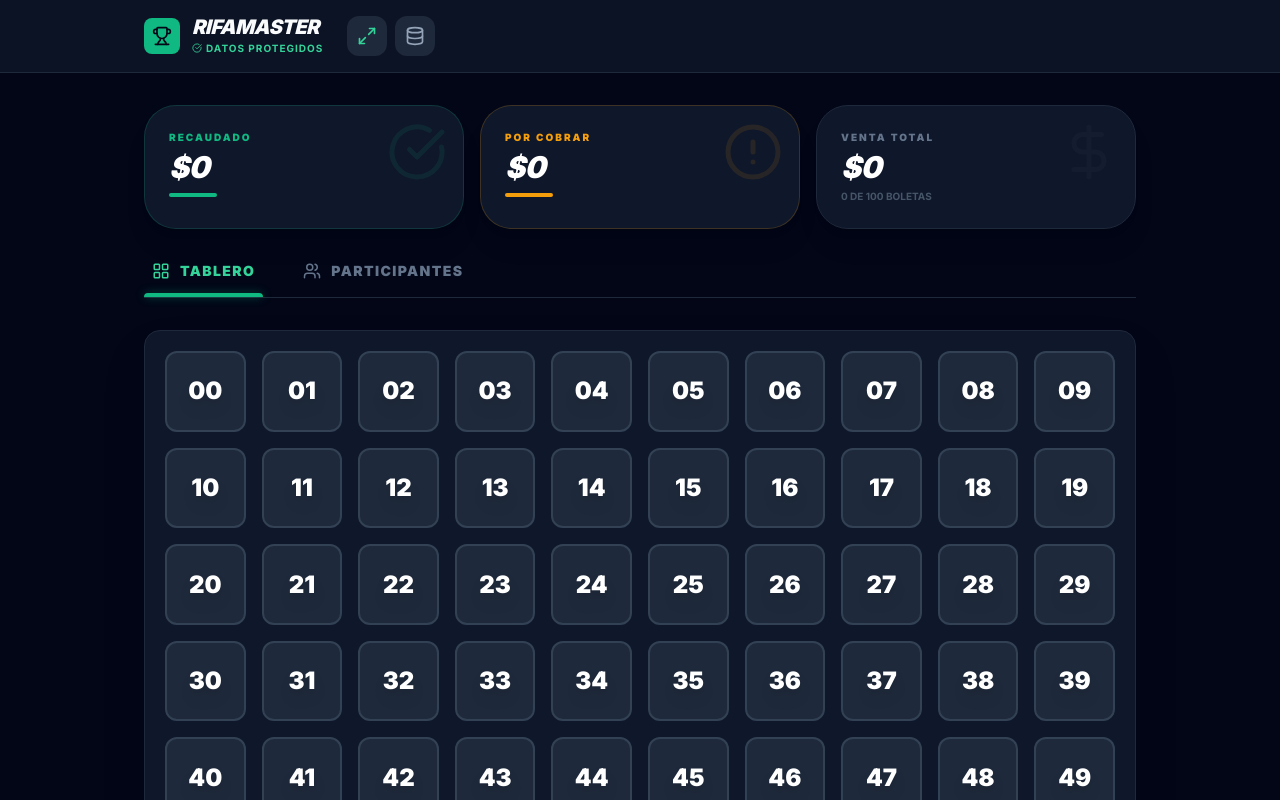
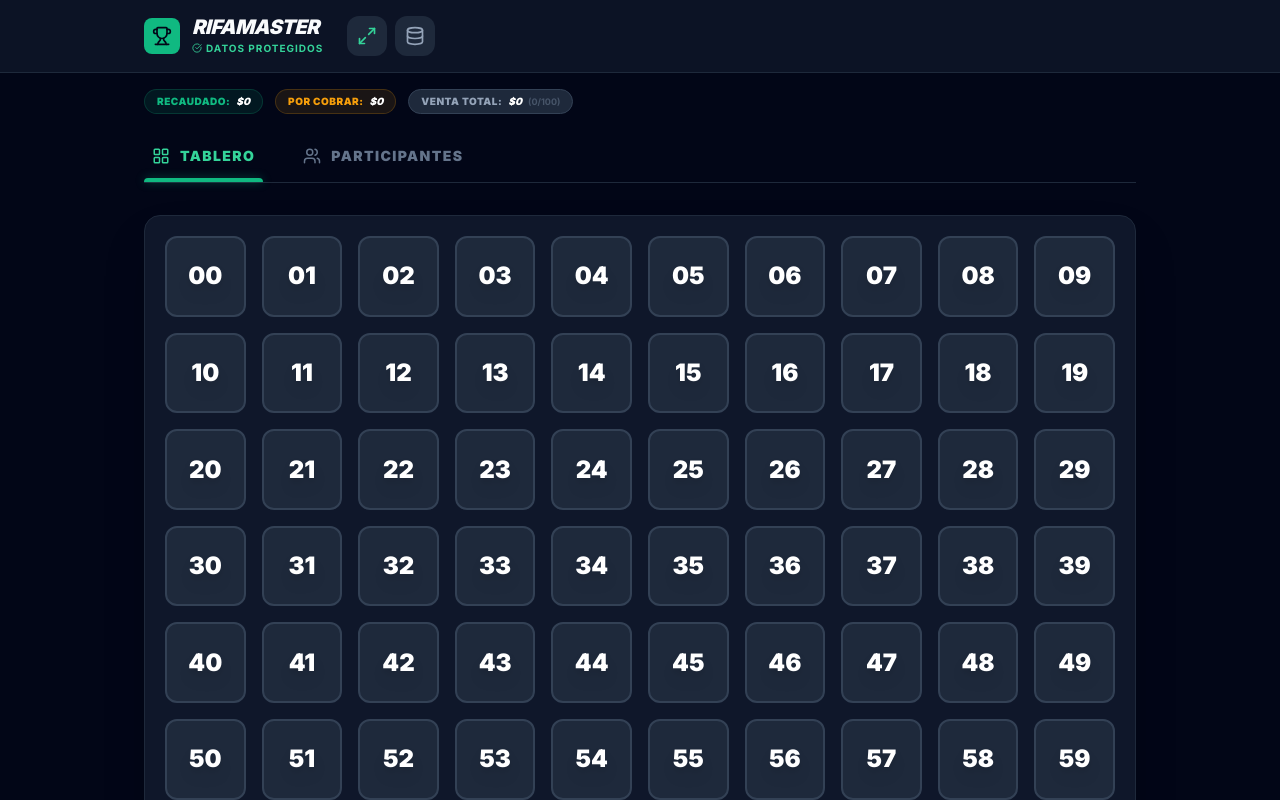
Before and after one commit to newxmkxkombat-coder/RifasMaster, a React (Vite) app: page / in a window 1280 px wide. Shown: the top 800 px of the page. Built offline with nearby package versions, Linux system fonts and the light colour scheme.

Commit message:
Redesign financial summary to be ultra-compact
Updated the financial summary section to be more compact and minimal, replacing cards with badges for 'Recaudado', 'Por Cobrar', and 'Venta Total'.

```diff
--- a/App.tsx
+++ b/App.tsx
@@ -360,46 +360,27 @@ const App: React.FC = () => {
         </header>
       )}
 
-      {/* Financial Summary - Only visible outside full screen */}
+      {/* Financial Summary - Redesigned to be ultra-compact and minimal */}
       {!isFullScreen && (
-        <section className="max-w-5xl mx-auto px-4 mt-8 animate-fade-in">
-          <div className="grid grid-cols-1 sm:grid-cols-3 gap-4">
-            {/* Recaudado Card */}
-            <div className="bg-slate-900 border border-emerald-500/20 rounded-[2rem] p-6 shadow-xl relative overflow-hidden group">
-              <div className="absolute top-0 right-0 p-4 opacity-10 group-hover:opacity-20 transition-opacity">
-                <CheckCircle size={60} className="text-emerald-500" />
-              </div>
-              <p className="text-[10px] font-black uppercase tracking-[0.2em] text-emerald-500 mb-1">Recaudado</p>
-              <h2 className="text-3xl font-black text-white italic tracking-tight">
-                ${financialStats.paid.toLocaleString()}
-              </h2>
-              <div className="mt-2 h-1 w-12 bg-emerald-500 rounded-full"></div>
+        <section className="max-w-5xl mx-auto px-4 mt-4 animate-fade-in">
+          <div className="flex flex-wrap items-center gap-3">
+            {/* Recaudado Badge */}
+            <div className="flex items-center gap-1.5 px-3 py-1 bg-emerald-500/10 border border-emerald-500/20 rounded-full">
+              <span className="text-[10px] font-black uppercase text-emerald-500 tracking-wider">Recaudado:</span>
+              <span className="text-[10px] font-black text-white italic">${financialStats.paid.toLocaleString()}</span>
             </div>
 
-            {/* Pendiente Card */}
-            <div className="bg-slate-900 border border-amber-500/20 rounded-[2rem] p-6 shadow-xl relative overflow-hidden group">
-              <div className="absolute top-0 right-0 p-4 opacity-10 group-hover:opacity-20 transition-opacity">
-                <AlertCircle size={60} className="text-amber-500" />
-              </div>
-              <p className="text-[10px] font-black uppercase tracking-[0.2em] text-amber-500 mb-1">Por Cobrar</p>
-              <h2 className="text-3xl font-black text-white italic tracking-tight">
-                ${financialStats.pending.toLocaleString()}
-              </h2>
-              <div className="mt-2 h-1 w-12 bg-amber-500 rounded-full"></div>
+            {/* Pendiente Badge */}
+            <div className="flex items-center gap-1.5 px-3 py-1 bg-amber-500/10 border border-amber-500/20 rounded-full">
+              <span className="text-[10px] font-black uppercase text-amber-500 tracking-wider">Por Cobrar:</span>
+              <span className="text-[10px] font-black text-white italic">${financialStats.pending.toLocaleString()}</span>
             </div>
 
-            {/* Total Sales Card */}
-            <div className="bg-slate-900 border border-slate-800 rounded-[2rem] p-6 shadow-xl relative overflow-hidden group">
-              <div className="absolute top-0 right-0 p-4 opacity-10 group-hover:opacity-20 transition-opacity">
-                <DollarSign size={60} className="text-slate-600" />
-              </div>
-              <p className="text-[10px] font-black uppercase tracking-[0.2em] text-slate-500 mb-1">Venta Total</p>
-              <h2 className="text-3xl font-black text-white italic tracking-tight">
-                ${financialStats.total.toLocaleString()}
-              </h2>
-              <p className="text-[10px] font-bold text-slate-600 uppercase mt-1">
-                {financialStats.count} de {TOTAL_NUMBERS} boletas
-              </p>
+            {/* Total Sales Badge */}
+            <div className="flex items-center gap-1.5 px-3 py-1 bg-slate-800 border border-slate-700 rounded-full">
+              <span className="text-[10px] font-black uppercase text-slate-400 tracking-wider">Venta Total:</span>
+              <span className="text-[10px] font-black text-white italic">${financialStats.total.toLocaleString()}</span>
+              <span className="text-[9px] font-bold text-slate-600">({financialStats.count}/{TOTAL_NUMBERS})</span>
             </div>
           </div>
         </section>
```
